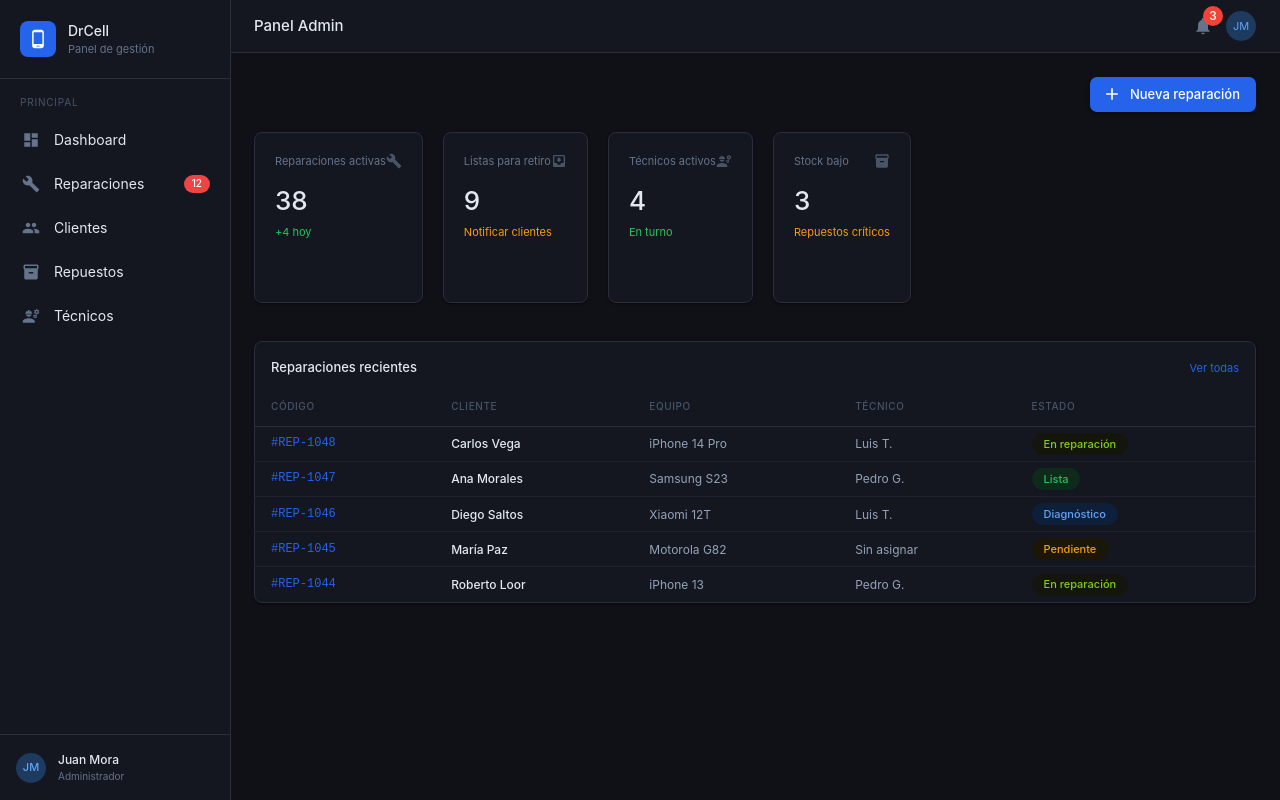
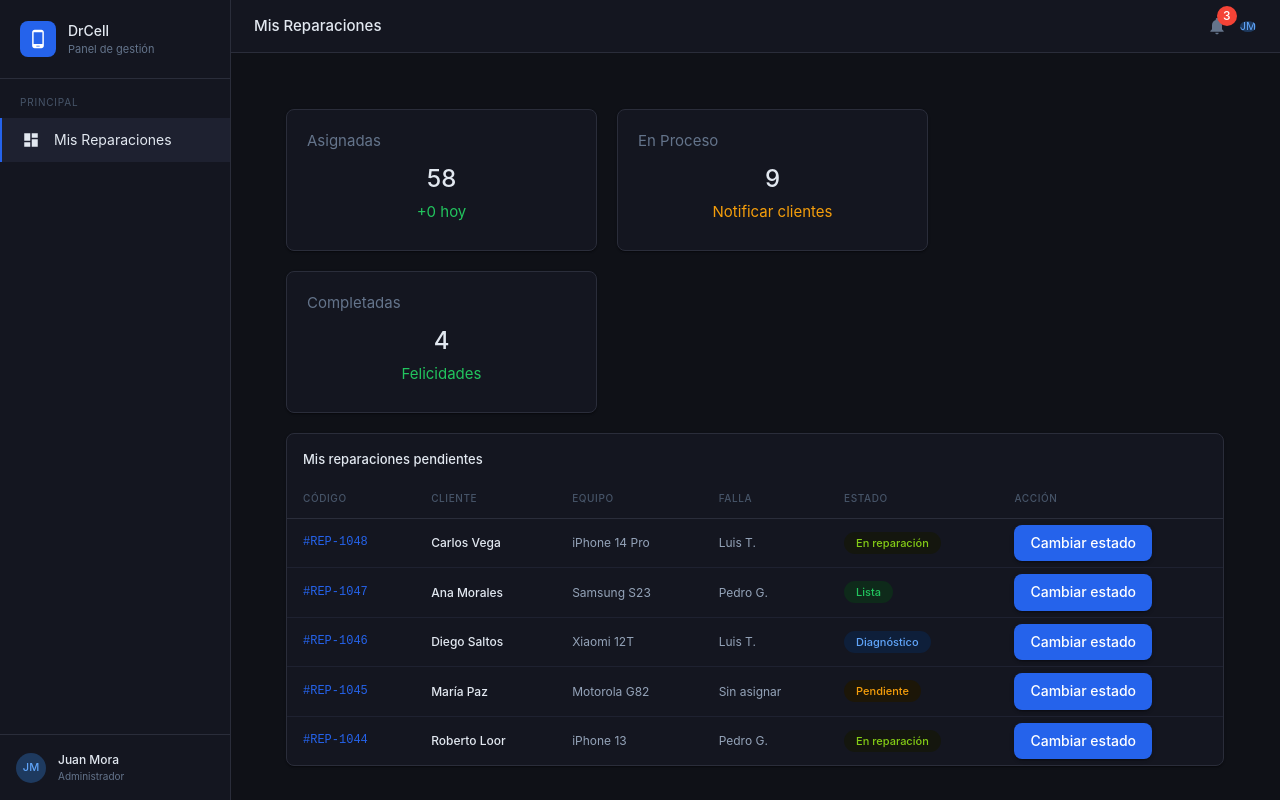
Before and after one commit to Arturcubecj/drcell-front, a React (Create React App) app: page /tecnico/dashboard in a window 1280 px wide. Built offline with nearby package versions, Linux system fonts and the light colour scheme.

Commit message:
Agregue renderAction en DataTable,jsx, Hice algunos cambios en Metricas,jsx y agregue en carpeta tecnico la vista del tecnico

```diff
--- a/src/App.js
+++ b/src/App.js
@@ -1,11 +1,27 @@
-import './App.css';
-import AdminLayout from './components/admin/layout/AdminLayout';
-import Dashboard from './components/admin/pages/DashboardAdmin';
+import { Routes, Route, Navigate } from 'react-router-dom';
+
+import AdminLayout from './Components/admin/layout/AdminLayout';
+import TecnicoLayout from './Components/tecnico/layout/tecnicoLayout';
+import DashboardAdmin from './Components/admin/pages/DashboardAdmin';
+import DashboardTecnico from './Components/tecnico/pages/dashboardTecnico';
+
 function App() {
   return (
-    <AdminLayout>
-      <Dashboard />
-    </AdminLayout>
+    <Routes>
+
+      {/* ADMIN */}
+      <Route path="/admin" element={<AdminLayout />}>
+        <Route path="dashboard" element={<DashboardAdmin />} />
+        <Route path="" element={<Navigate to="dashboard" />} />
+      </Route>
+
+      {/* TECNICO */}
+      <Route path="/tecnico" element={<TecnicoLayout />}>
+        <Route path="dashboard" element={<DashboardTecnico/>} />
+        <Route path="" element={<Navigate to="dashboard" />} />
+      </Route>
+
+    </Routes>
   );
 }
 
--- a/src/components/DataTable.jsx
+++ b/src/components/DataTable.jsx
@@ -4,6 +4,7 @@ import {
 } from '@mui/material';
 import { colors, cardStyle, tableHeadCell, tableCellBase } from '../utils/styles';
 import StatusChip from './StatusChip';
+import { render } from '@testing-library/react';
 /**
  * DataTable — tabla genérica reutilizable
  *
@@ -26,6 +27,8 @@ const DataTable = ({
   statusKey = 'estado',
   codeKey = 'codigo',
   nameKey = 'cliente',
+  renderAction,
+
 }) => {
   return (
     <Paper sx={cardStyle}>
@@ -61,6 +64,16 @@ const DataTable = ({
             {rows.map((row, i) => (
               <TableRow key={i} sx={{ '&:last-child td': { border: 0 } }}>
                 {columnKeys.map((key) => {
+
+                  // Celda de acción
+
+                  if (key === 'accion') {
+                    return (
+                      <TableCell key={key} sx={tableCellBase}>
+                        {renderAction ? renderAction(row) : null}
+                      </TableCell>
+                    );
+                  }
                   // Celda de estado → StatusChip
                   if (key === statusKey) {
                     return (
--- a/src/components/Metricas.jsx
+++ b/src/components/Metricas.jsx
@@ -2,13 +2,13 @@ import { Box, Paper, Typography } from '@mui/material';
 import { colors, cardStyle } from '../utils/styles';
 
 const MetricCard = ({ label, value, sub, subColor, icon }) => (
-  <Paper sx={{ ...cardStyle, p: 2.5, height: '100%' }}>
+  <Paper sx={{ ...cardStyle, p: 2.5, height: 100, width: 269,textAlign:"center" }}>
     <Box sx={{ display: 'flex', justifyContent: 'space-between', alignItems: 'flex-start', mb: 1 }}>
-      <Typography sx={{ fontSize: 11, color: colors.textFaint }}>{label}</Typography>
+      <Typography sx={{ fontSize: 15, color: colors.textFaint }}>{label}</Typography>
       <Box sx={{ color: colors.textDisabled, '& .MuiSvgIcon-root': { fontSize: 16 } }}>{icon}</Box>
     </Box>
-    <Typography sx={{ fontSize: 26, fontWeight: 500, color: colors.textMain }}>{value}</Typography>
-    <Typography sx={{ fontSize: 11, color: subColor ?? colors.success, mt: 0.5 }}>{sub}</Typography>
+    <Typography sx={{ fontSize: 24, fontWeight: 500, color: colors.textMain }}>{value}</Typography>
+    <Typography sx={{ fontSize: 15, color: subColor ?? colors.success, mt: 0.5 }}>{sub}</Typography>
   </Paper>
 );
 
--- /dev/null
+++ b/src/components/tecnico/layout/tecnicoLayout.jsx
@@ -0,0 +1,169 @@
+import { useNavigate, useLocation } from 'react-router-dom';
+import {
+  Box, Drawer, List, ListItem, ListItemButton, ListItemIcon,
+  ListItemText, Typography, AppBar, Toolbar, IconButton,
+  Badge, Avatar, Chip
+} from '@mui/material';
+import DashboardIcon     from '@mui/icons-material/Dashboard';
+import BuildIcon         from '@mui/icons-material/Build';
+import PeopleIcon        from '@mui/icons-material/People';
+import InventoryIcon     from '@mui/icons-material/Inventory';
+import EngineeringIcon   from '@mui/icons-material/Engineering';
+import NotificationsIcon from '@mui/icons-material/Notifications';
+import PhoneAndroidIcon  from '@mui/icons-material/PhoneAndroid';
+import { colors } from '../../../utils/styles';
+import { Outlet } from "react-router-dom";
+
+const DRAWER_WIDTH = 230;
+
+const navItems = [
+  { label: 'Mis Reparaciones',    icon: <DashboardIcon />,  path: '/tecnico/dashboard' },
+];
+
+const AdminLayout = ({ children }) => {
+  const navigate = useNavigate();
+  const location = useLocation();
+
+  return (
+    <Box sx={{ display: 'flex', height: '100vh', bgcolor: colors.bg }}>
+
+      {/* ── Sidebar ── */}
+      <Drawer
+        variant="permanent"
+        sx={{
+          width: DRAWER_WIDTH,
+          flexShrink: 0,
+          '& .MuiDrawer-paper': {
+            width: DRAWER_WIDTH,
+            bgcolor: colors.surface,
+            borderRight: `0.5px solid ${colors.border}`,
+            display: 'flex',
+            flexDirection: 'column',
+          },
+        }}
+      >
+        {/* Logo */}
+        <Box sx={{ p: 2.5, borderBottom: `0.5px solid ${colors.border}` }}>
+          <Box sx={{ display: 'flex', alignItems: 'center', gap: 1.5 }}>
+            <Box sx={{
+              width: 36, height: 36, bgcolor: colors.primary, borderRadius: '8px',
+              display: 'flex', alignItems: 'center', justifyContent: 'center',
+            }}>
+              <PhoneAndroidIcon sx={{ color: '#fff', fontSize: 20 }} />
+            </Box>
+            <Box>
+              <Typography sx={{ fontSize: 14, fontWeight: 500, color: colors.textMain }}>
+                DrCell
+              </Typography>
+              <Typography sx={{ fontSize: 11, color: colors.textFaint }}>
+                Panel de gestión
+              </Typography>
+            </Box>
+          </Box>
+        </Box>
+
+        {/* Nav */}
+        <Box sx={{ flex: 1, py: 1.5 }}>
+          <Typography sx={{
+            fontSize: 10, color: colors.textDisabled, textTransform: 'uppercase',
+            letterSpacing: '0.08em', px: 2.5, py: 0.5, mb: 0.5,
+          }}>
+            Principal
+          </Typography>
+          <List dense disablePadding>
+            {navItems.map((item) => {
+              const active = location.pathname === item.path;
+              return (
+                <ListItem key={item.path} disablePadding>
+                  <ListItemButton
+                    onClick={() => navigate(item.path)}
+                    sx={{
+                      px: 2.5, py: 1,
+                      bgcolor: active ? colors.surfaceHover : 'transparent',
+                      borderLeft: active ? `2px solid ${colors.primary}` : '2px solid transparent',
+                      '&:hover': { bgcolor: colors.surfaceHover },
+                    }}
+                  >
+                    <ListItemIcon sx={{
+                      minWidth: 32,
+                      color: active ? colors.textMain : colors.textFaint,
+                      '& .MuiSvgIcon-root': { fontSize: 18 },
+                    }}>
+                      {item.icon}
+                    </ListItemIcon>
+                    <ListItemText
+                      primary={item.label}
+                      primaryTypographyProps={{
+                        fontSize: 13,
+                        color: active ? colors.textMain : colors.textMuted,
+                        fontWeight: active ? 500 : 400,
+                      }}
+                    />
+                    {item.badge && (
+                      <Chip
+                        label={item.badge}
+                        size="small"
+                        sx={{
+                          height: 18, fontSize: 10, fontWeight: 500,
+                          bgcolor: colors.danger, color: '#fff',
+                          '& .MuiChip-label': { px: 1 },
+                        }}
+                      />
+                    )}
+                  </ListItemButton>
+                </ListItem>
+              );
+            })}
+          </List>
+        </Box>
+
+        {/* Footer */}
+        <Box sx={{
+          p: 2, borderTop: `0.5px solid ${colors.border}`,
+          display: 'flex', alignItems: 'center', gap: 1.5,
+        }}>
+          <Avatar sx={{ width: 30, height: 30, bgcolor: '#1e3a5f', fontSize: 11, fontWeight: 500, color: colors.info }}>
+            JM
+          </Avatar>
+          <Box>
+            <Typography sx={{ fontSize: 12, color: colors.textMain, fontWeight: 500 }}>Juan Mora</Typography>
+            <Typography sx={{ fontSize: 10, color: colors.textFaint }}>Administrador</Typography>
+          </Box>
+        </Box>
+      </Drawer>
+
+      {/* ── Main ── */}
+      <Box sx={{ flex: 1, display: 'flex', flexDirection: 'column', overflow: 'hidden' }}>
+
+        {/* Topbar */}
+        <AppBar position="static" elevation={0} sx={{
+          bgcolor: colors.surface,
+          borderBottom: `0.5px solid ${colors.border}`,
+        }}>
+          <Toolbar sx={{ minHeight: '52px !important', px: 3, justifyContent: 'space-between' }}>
+            <Typography sx={{ fontSize: 15, fontWeight: 500, color: colors.textMain }}>
+              {navItems.find(i => i.path === location.pathname)?.label ?? 'Panel Admin'}
+            </Typography>
+            <Box sx={{ display: 'flex', alignItems: 'center', gap: 1 }}>
+              <IconButton size="small" sx={{ color: colors.textFaint }}>
+                <Badge badgeContent={3} color="error">
+                  <NotificationsIcon sx={{ fontSize: 20 }} />
+                </Badge>
+              </IconButton>
+              <Avatar sx={{ width: 'auto', height: 'auto', bgcolor: '#1e3a5f', fontSize: 11, color: colors.info }}>
+                JM
+              </Avatar>
+            </Box>
+          </Toolbar>
+        </AppBar>
+        {/* Contenido */}
+        <Box sx={{ flex: 1, overflow: 'auto', bgcolor: colors.bg, p: 3 }}>
+          <Outlet />
+        </Box>
+
+      </Box>
+    </Box>
+  );
+};
+
+export default AdminLayout;
--- /dev/null
+++ b/src/components/tecnico/pages/dashboardTecnico.jsx
@@ -0,0 +1,78 @@
+import React from "react";
+import {Box,Typography,Grid,Card,CardContent,Table,TableBody,TableCell,TableContainer,TableHead,TableRow,Paper,Button
+} from "@mui/material";
+import DataTable  from "../../DataTable";
+import { colors, cardStyle, tableHeadCell, tableCellBase } from "../../../utils/styles";
+import MetricCard from './../../Metricas';
+import { render } from '@testing-library/react';
+
+function DashboardTecnico() {
+
+  const reparaciones = [
+    { codigo: '#REP-1048', cliente: 'Carlos Vega',  equipo: 'iPhone 14 Pro', falla: 'Luis T.',     estado: 'En reparación' },
+    { codigo: '#REP-1047', cliente: 'Ana Morales',  equipo: 'Samsung S23',   falla: 'Pedro G.',    estado: 'Lista' },
+    { codigo: '#REP-1046', cliente: 'Diego Saltos', equipo: 'Xiaomi 12T',    falla: 'Luis T.',     estado: 'Diagnóstico' },
+    { codigo: '#REP-1045', cliente: 'María Paz',    equipo: 'Motorola G82',  falla: 'Sin asignar', estado: 'Pendiente' },
+    { codigo: '#REP-1044', cliente: 'Roberto Loor', equipo: 'iPhone 13',     falla: 'Pedro G.',    estado: 'En reparación' },
+  ];
+
+  return (
+    //BOX GENERAL
+    <Box sx={{ p: 4, bgcolor: "#0f1117", color: "white"}}>
+
+
+      {/* BOX DE CARDS DE PRESENTACIÓN */}
+
+      <Box>
+
+       <Box>
+
+
+       {/* Métricas */}
+      <Grid container spacing={2.5} sx={{ mb: 2.5 }}>
+        <Grid item xs={12}>
+          <MetricCard label="Asignadas" value={58} sub="+0 hoy"
+             />
+        </Grid>
+        <Grid item xs={3}>
+          <MetricCard label="En Proceso" value={9} sub="Notificar clientes"
+            subColor={colors.warning} />
+        </Grid>
+        <Grid item xs={3}>
+          <MetricCard label="Completadas" value={4} sub="Felicidades"
+           />
+        </Grid>
+      </Grid>
+      </Box>
+
+
+
+
+      </Box>
+
+    <Box sx={{mt:1}}>
+     <DataTable
+        title="Mis reparaciones pendientes"
+        columns={['Código','Cliente', 'Equipo', 'Falla', 'Estado', 'Acción']}
+        columnKeys={['codigo', 'cliente','equipo', 'falla', 'estado', 'accion']}
+        rows={reparaciones}
+        codeKey="codigo"
+        nameKey="cliente"
+        statusKey="estado"
+
+        renderAction={(row) => (
+         <Button variant="contained" color="primary"   sx={{ textTransform: 'none', borderRadius: 2 }} > Cambiar estado</Button>
+        )}
+      />
+
+    </Box>
+
+    </Box>
+  );
+}
+
+
+
+
+
+export default DashboardTecnico;
```
Also changed, not shown: src/components/tecnico/xd.jsx (deleted).
